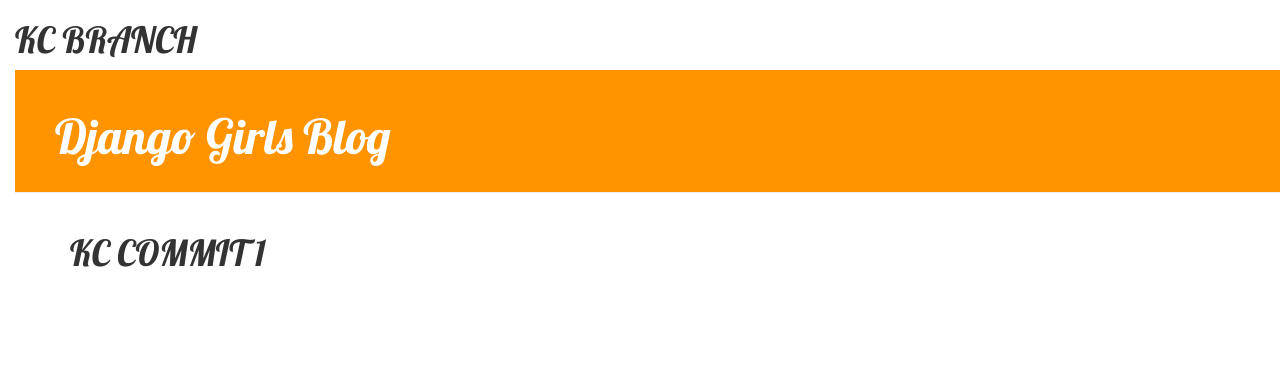
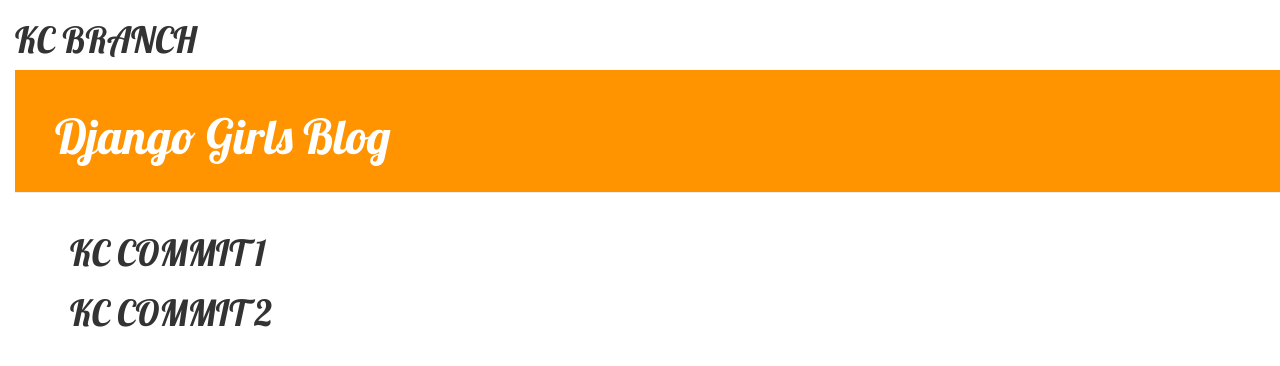
Before and after one commit to rosekathy/my-first-blog, a Django app: template blog/templates/blog/post_detail.html in a window 1280 px wide. Shown: the top 366 px of the page. Run offline with Django 3.2, Linux system fonts and the light colour scheme; the template is opened without the code that fills it, so the values that code supplies are empty; some libraries are stand-ins or nearby versions.

Commit message:
KC COMMIT 2

```diff
--- a/blog/templates/blog/post_detail.html
+++ b/blog/templates/blog/post_detail.html
@@ -2,7 +2,8 @@
 
 {% block content %}
     <h1>KC COMMIT 1</h1>
-	<div class="post">
+	<h1>KC COMMIT 2</h1>
+    <div class="post">
 		{% if post.published_date %}
 			<div class="date">
 				{{post.published_date}}
```
